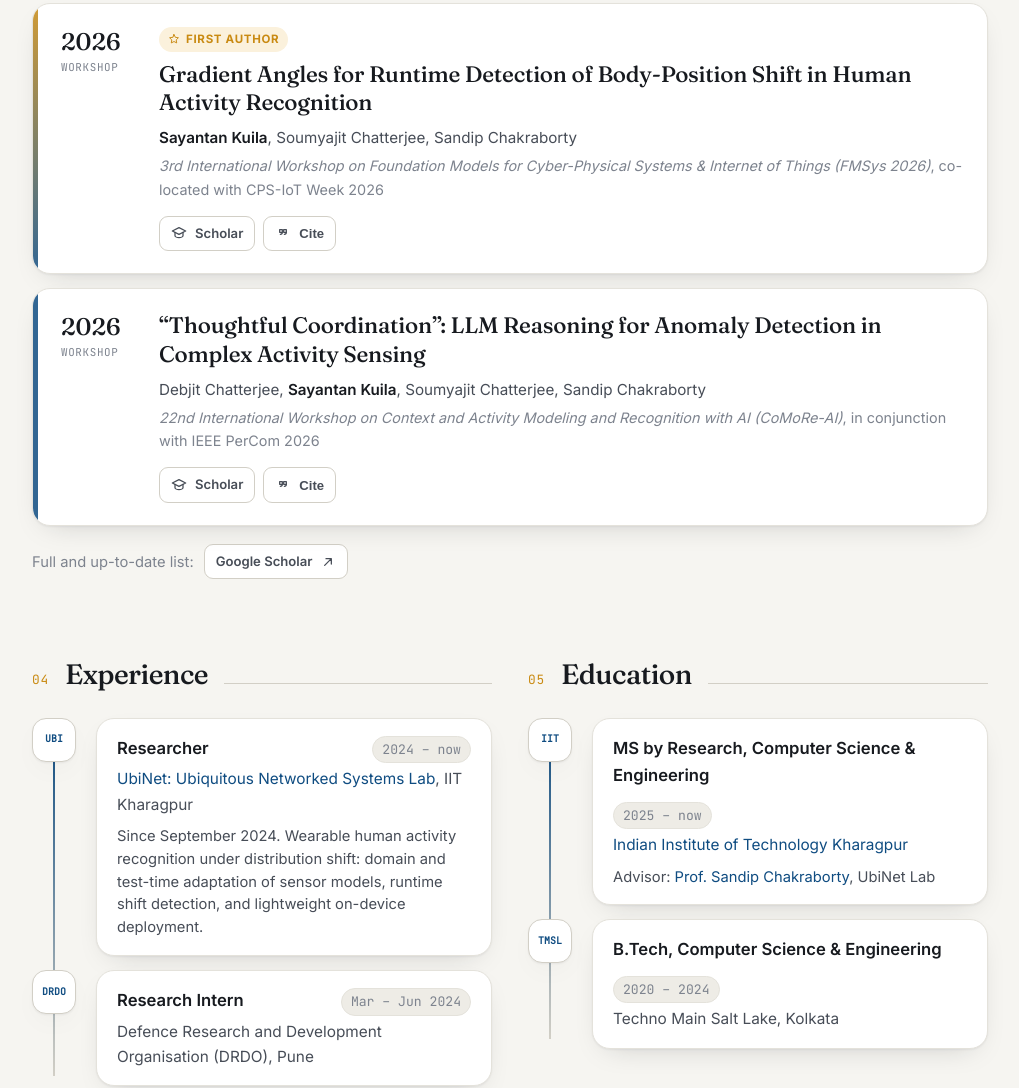
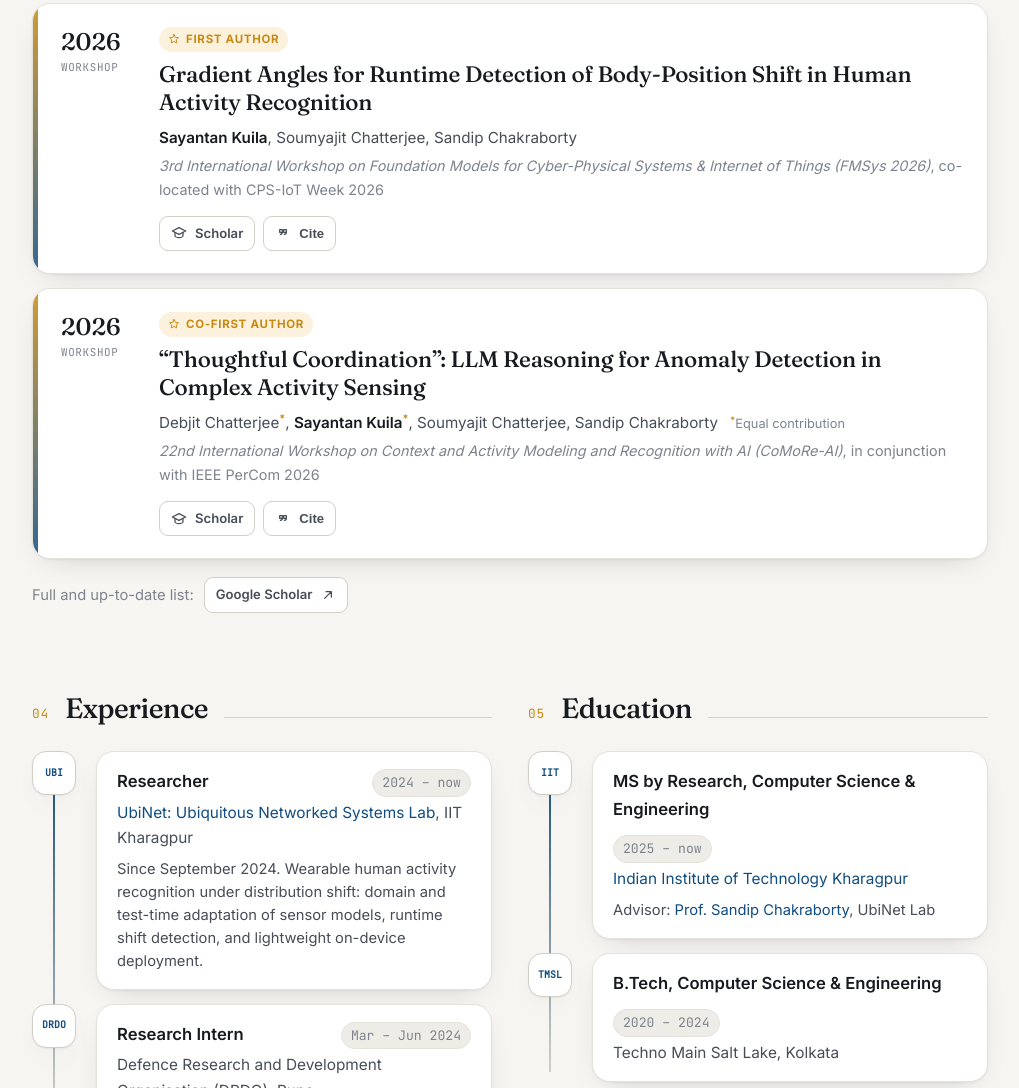
Before and after one commit to sayantan-kuila/sayantan-kuila.github.io, a plain HTML site: page index.html in a window 1280 px wide. Shown: the part 1920-3008 px from the top of the page, without its empty margins (130-1149 px from the left). Drawn offline with Linux system fonts and the light colour scheme.

Commit message:
Add files via upload

```diff
--- a/index.html
+++ b/index.html
@@ -223,6 +223,8 @@
     .pub .title { font-family: var(--serif); font-size: 1.4rem; font-weight: 500; line-height: 1.28; margin: 0 0 8px; color: var(--ink); letter-spacing: -0.01em; }
     .pub .authors { color: var(--ink-2); font-size: .95rem; margin: 0 0 4px; }
     .pub .authors b { font-weight: 600; color: var(--ink); }
+    .pub .authors sup { font-size: .7em; color: var(--gold); font-weight: 700; line-height: 0; }
+    .pub .authors .eq { display: inline-block; margin-left: 8px; font-size: .8rem; color: var(--ink-3); }
     .pub .venue { color: var(--ink-3); font-size: .9rem; margin: 0 0 14px; }
     .pub .venue em { font-style: italic; }
     .pub .actions { display: flex; flex-wrap: wrap; gap: 8px; }
@@ -487,11 +489,12 @@
           </div>
         </article>
 
-        <article class="card pub reveal">
+        <article class="card pub featured reveal">
           <div class="year">2026<small>Workshop</small></div>
           <div>
+            <span class="badge"><svg class="i" viewBox="0 0 24 24" style="width:12px;height:12px"><path d="M12 3l2.7 5.6 6.1.9-4.4 4.3 1 6.1L12 17l-5.4 2.9 1-6.1L3.2 9.5l6.1-.9z"/></svg>Co-first author</span>
             <h3 class="title">“Thoughtful Coordination”: LLM Reasoning for Anomaly Detection in Complex Activity Sensing</h3>
-            <p class="authors">Debjit Chatterjee, <b>Sayantan Kuila</b>, Soumyajit Chatterjee, Sandip Chakraborty</p>
+            <p class="authors">Debjit Chatterjee<sup>*</sup>, <b>Sayantan Kuila</b><sup>*</sup>, Soumyajit Chatterjee, Sandip Chakraborty <span class="eq"><sup>*</sup>Equal contribution</span></p>
             <p class="venue"><em>22nd International Workshop on Context and Activity Modeling and Recognition with AI (CoMoRe-AI)</em>, in conjunction with IEEE PerCom 2026</p>
             <div class="actions">
               <a class="btn sm" href="https://scholar.google.com/citations?user=W-7VZDIAAAAJ&amp;hl=en" target="_blank" rel="noopener"><svg class="i" viewBox="0 0 24 24"><path d="M2 9l10-5 10 5-10 5z"/><path d="M6 11v5c0 1.5 3 3 6 3s6-1.5 6-3v-5"/></svg>Scholar</a>
```
